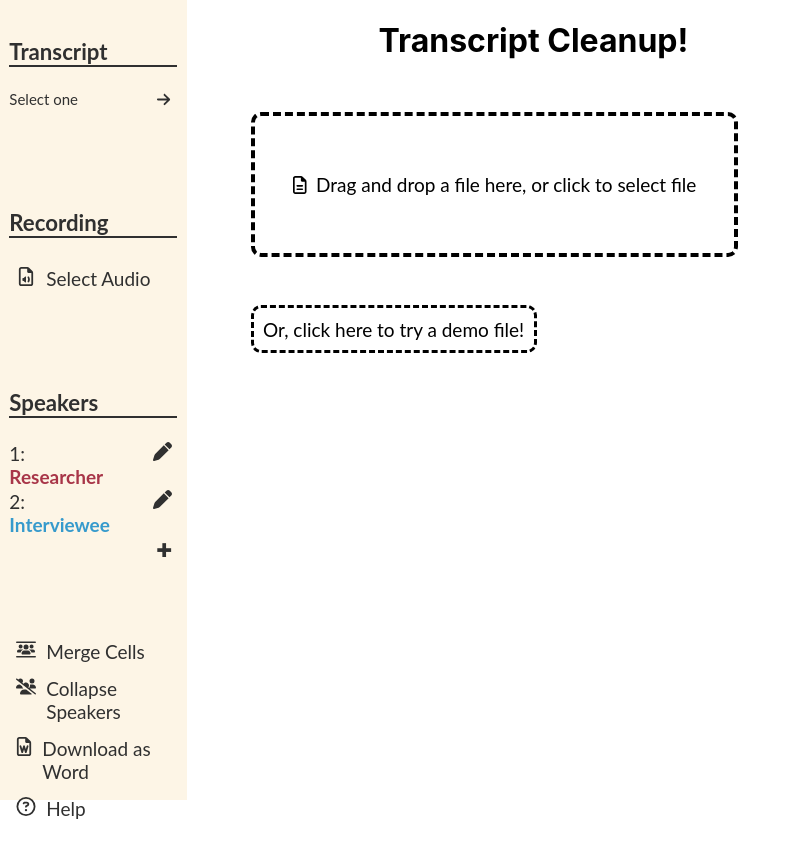
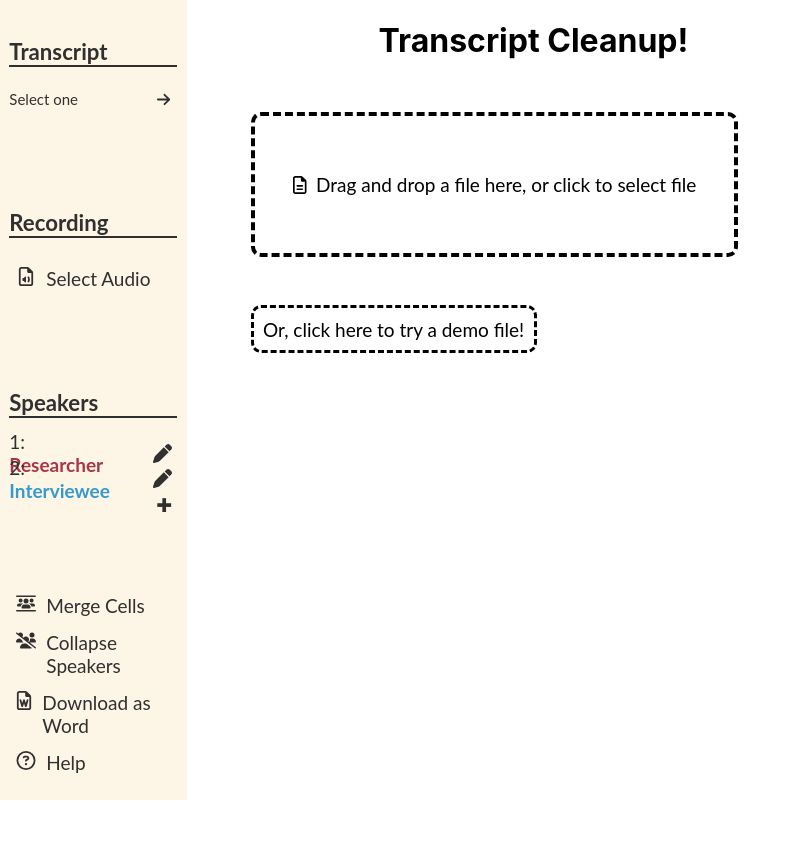
Before and after one commit to KarlHenrik/transcript-cleanup, a React (Create React App) app: page / in a window 1280 px wide. Shown: the top 854 px of the page, without its empty margins (0-801 px from the left). Built offline with nearby package versions, Linux system fonts and the light colour scheme.

Commit message:
Text edit triggers localstorage, speaker name edit is nicer

```diff
--- a/src/Components/SpeakerSettings.css
+++ b/src/Components/SpeakerSettings.css
@@ -1,8 +1,13 @@
 .SpeakersBox {
     display: flex;
     justify-content: space-between;
-    align-items: baseline;
+    align-items: center;
     width: 100%;
+    height: 25.5px;
+}
+
+.SpeakerInput {
+    width: 7rem;
 }
 
 .RemoveSpeaker {
@@ -38,7 +43,7 @@
 .Editing {
     width: 3rem;
     display: flex;
-    margin-left: 0.5rem;
+    margin-left: 0rem;
 }
 
 .Edit {
--- a/src/Components/SpeakerSettings.tsx
+++ b/src/Components/SpeakerSettings.tsx
@@ -76,7 +76,7 @@ function SpeakerSettings({speakers, dispatch}: SpeakerSettignsProps) {
 
                 {editing === idx && (<>
                     <div>
-                        {idx + 1}: <input value={input} onInput={(e: ChangeEvent<HTMLInputElement>) => setInput(e.target.value)} onKeyDown={keyPress} placeholder={speaker.name} className="SpeakerInput"/>
+                        {idx + 1}: <input className="SpeakerInput" value={input} onInput={(e: ChangeEvent<HTMLInputElement>) => setInput(e.target.value)} onKeyDown={keyPress} placeholder={speaker.name} />
                     </div>
                     <div className="Editing">
                         <span onClick={() => {setEditing(null); renameSpeaker(); setRemoving(false)}} className='Confirm'>&#10004;</span>
--- a/src/Components/TextBox.tsx
+++ b/src/Components/TextBox.tsx
@@ -202,7 +202,15 @@ function TextBox({cell, idx, dispatch, speakers, newfocus}: TextBoxProps) {
     return <div className="TextBox">
         <div className="Time">{cell.time}</div>
         <div className="Speaker" ref={cellRef} tabIndex={0} onFocus={handleOnFocus} style={{ color: cell.speaker?.color || "black"}} onKeyDown={(e) => {speakerKeyDown(e);}}>{cell.time && <br />}<b>{cell.speaker && cell.speaker.name}{cell.ID !== null && ": "}{cell.ID === null && "-"}</b></div>
-        <div className="Quote" tabIndex={0} onKeyDown={(e) => {quoteKeyDown(e)}} onInput={e => setInput(e.currentTarget.textContent || "")} contentEditable={true} suppressContentEditableWarning={true}>{cell.text}</div>
+        <div className="Quote" tabIndex={0} onKeyDown={(e) => {quoteKeyDown(e)}} onInput={e => {
+            setInput(e.currentTarget.textContent || "")
+            dispatch({
+                type: 'updateCellText',
+                payload: {
+                    text: e.currentTarget.textContent,
+                    idx: idx
+                }})
+            }} contentEditable={true} suppressContentEditableWarning={true}>{cell.text}</div>
     </div>
 }
 
--- a/src/Components/contents.tsx
+++ b/src/Components/contents.tsx
@@ -110,6 +110,7 @@ function reducer(state: State, action: Action) {
             }
         }
         case 'updateCellText': {
+            // IMPORTANT: This dispatch mutates in-place. This might lead to bugs later.
             const {text, idx}: {text: string, idx: number} = action.payload
 
             const oldCell = state.contents[idx]
@@ -117,10 +118,9 @@ function reducer(state: State, action: Action) {
                 ...oldCell,
                 text: text,
             })
-            return {
-                ...state,
-                contents: new_contents
-            }
+            state.contents = new_contents
+            localStorage.setItem("state", JSON.stringify(state));
+            return state
         }
         case 'setState': {
             const {new_contents, new_speakers} = makeStateConsistent(action.payload.contents, action.payload.speakers);
@@ -204,6 +204,10 @@ function reducer(state: State, action: Action) {
             return {
                 ...state,
                 contents: [],
+                speakers: [
+                    { name: "Researcher", color: "#A83548" },
+                    { name: "Interviewee", color: "#369ACC" },
+                  ],
                 copiedCell: null,
             };
         }
```
Also changed, not shown: src/Components/FileSelector.tsx (+1 -1 lines).
